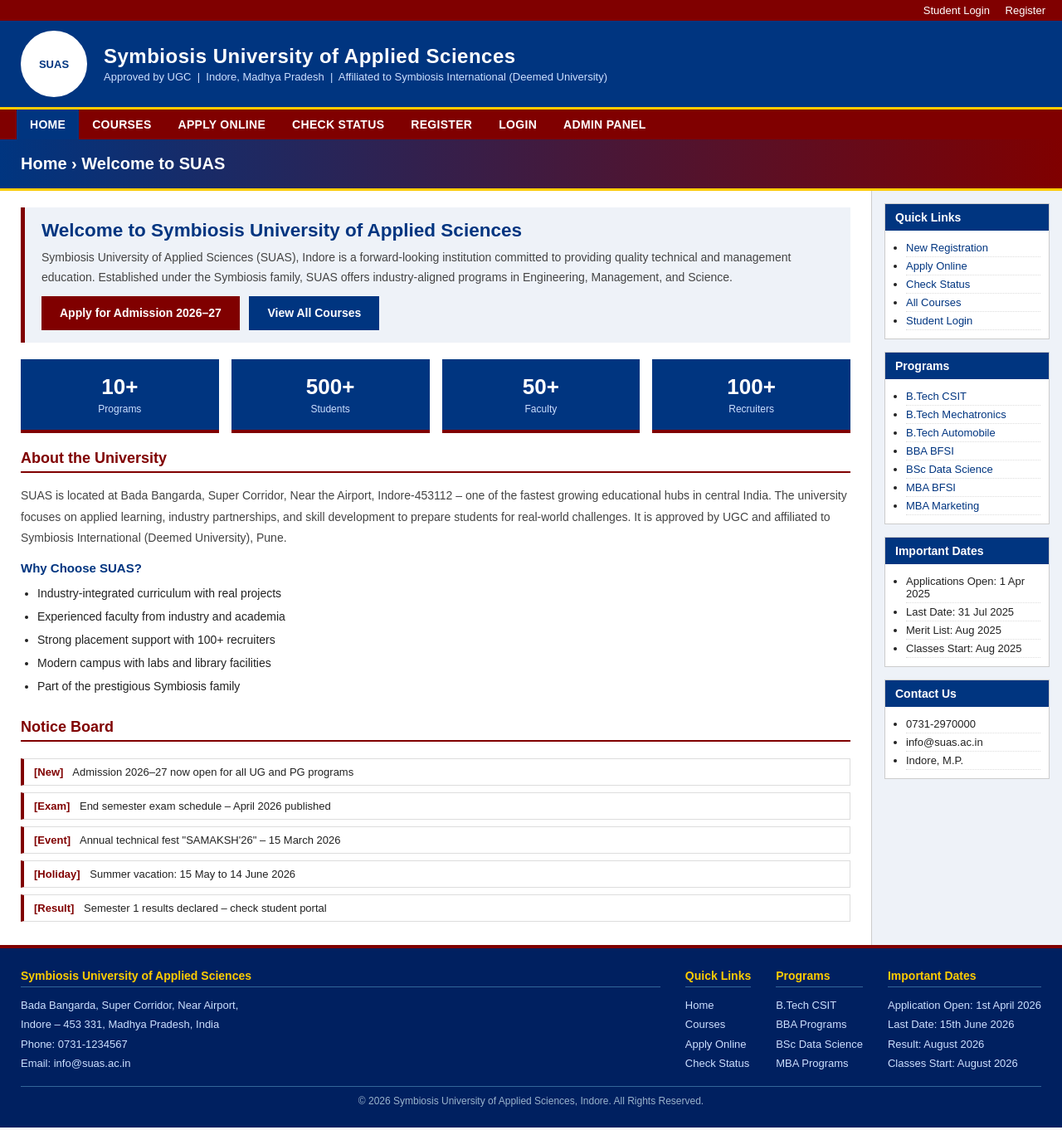
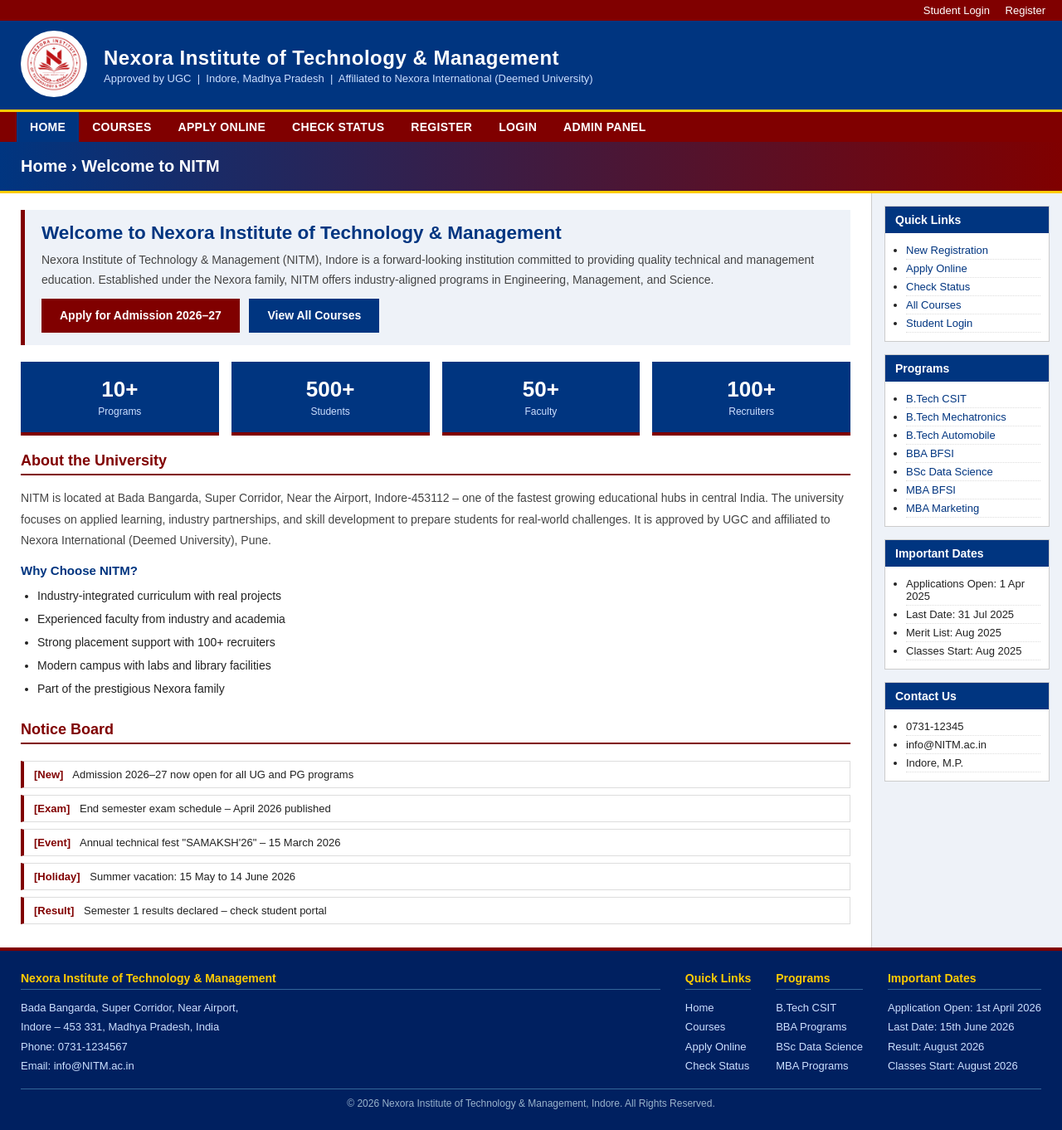
Before and after one commit to guptapravardha/college-admission, a PHP site: page / in a window 1280 px wide. Shown: the whole page at 83% size. Run offline with PHP 8.4, Linux system fonts and the light colour scheme.

Commit message:
Updated project files

```diff
--- a/admin/applications.php
+++ b/admin/applications.php
@@ -59,7 +59,7 @@ $apps_q = mysqli_query($conn,
 <html lang="en">
 <head>
     <meta charset="UTF-8">
-    <title>Manage Applications | SUAS Admin</title>
+    <title>Manage Applications | NITM Admin</title>
     <link rel="stylesheet" href="../css/style.css">
 </head>
 <body>
@@ -134,7 +134,7 @@ $apps_q = mysqli_query($conn,
             <input type="hidden" name="app_id" value="<?= $view_app['application_id'] ?>">
             <div class="form-group">
                 <label>Remarks (optional) – visible to student</label>
-                <textarea name="remarks" placeholder="e.g. Documents verified, Welcome to SUAS"></textarea>
+                <textarea name="remarks" placeholder="e.g. Documents verified, Welcome to NITM"></textarea>
             </div>
             <div style="display:flex; gap:10px;">
                 <button type="submit" name="action" value="Approved" class="btn btn-success">
--- a/admin/courses.php
+++ b/admin/courses.php
@@ -25,7 +25,7 @@ $result = mysqli_query($conn,
 <html lang="en">
 <head>
     <meta charset="UTF-8">
-    <title>Courses | SUAS Admin</title>
+    <title>Courses | NITM Admin</title>
     <link rel="stylesheet" href="../css/style.css">
 </head>
 <body>
--- a/admin/dashboard.php
+++ b/admin/dashboard.php
@@ -32,7 +32,7 @@ $recent_q = mysqli_query($conn,
 <html lang="en">
 <head>
     <meta charset="UTF-8">
-    <title>Admin Dashboard | SUAS</title>
+    <title>Admin Dashboard | NITM</title>
     <link rel="stylesheet" href="../css/style.css">
 </head>
 <body>
--- a/admin/login.php
+++ b/admin/login.php
@@ -31,17 +31,17 @@ if ($_SERVER['REQUEST_METHOD'] === 'POST') {
 <html lang="en">
 <head>
     <meta charset="UTF-8">
-    <title>Admin Login | SUAS</title>
+    <title>Admin Login | NITM</title>
     <link rel="stylesheet" href="../css/style.css">
 </head>
 <body style="background:#eef2f8;">
 <header>
     <div style="width:60px;height:60px;border-radius:50%;border:3px solid #fff;background:#fff;
                 display:flex;align-items:center;justify-content:center;color:#003580;font-weight:bold;">
-        SUAS
+        NITM
     </div>
     <div class="header-text">
-        <h1>SUAS Admin Panel</h1>
+        <h1>NITM Admin Panel</h1>
         <p>College Admission Management System</p>
     </div>
 </header>
--- a/admin/students.php
+++ b/admin/students.php
@@ -27,7 +27,7 @@ $result = mysqli_query($conn,
 <html lang="en">
 <head>
     <meta charset="UTF-8">
-    <title>All Students | SUAS Admin</title>
+    <title>All Students | NITM Admin</title>
     <link rel="stylesheet" href="../css/style.css">
 </head>
 <body>
--- a/courses.php
+++ b/courses.php
@@ -17,15 +17,15 @@ foreach ($courses as $c) {
 }
 ?>
 
-<div class="page-banner">Courses Offered at SUAS</div>
+<div class="page-banner">Courses Offered at NITM</div>
 
 <div class="container">
     <div class="main-content">
 
         <h2 class="section-title">Academic Programs 2025–26</h2>
         <p style="font-size:14px; color:#555; margin-bottom:15px;">
-            SUAS offers a range of undergraduate and postgraduate programs designed to meet industry demands.
-            All programs are approved by UGC and affiliated to Symbiosis International (Deemed University).
+            NITM offers a range of undergraduate and postgraduate programs designed to meet industry demands.
+            All programs are approved by UGC and affiliated to Nexora International (Deemed University).
         </p>
 
         <?php foreach ($departments as $dept => $dept_courses): ?>
--- a/includes/footer.php
+++ b/includes/footer.php
@@ -8,12 +8,12 @@
 <footer>
     <div class="footer-grid">
         <div class="footer-col" style="flex:2;">
-            <h4>Symbiosis University of Applied Sciences</h4>
+            <h4>Nexora Institute of Technology & Management</h4>
             <p>
                 Bada Bangarda, Super Corridor, Near Airport,<br>
                 Indore – 453 331, Madhya Pradesh, India<br>
                 Phone: 0731-1234567<br>
-                Email: info@suas.ac.in
+                Email: info@NITM.ac.in
             </p>
         </div>
         <div class="footer-col">
@@ -39,7 +39,7 @@
         </div>
     </div>
     <div class="footer-bottom">
-        &copy; <?= date('Y') ?> Symbiosis University of Applied Sciences, Indore. All Rights Reserved.
+        &copy; <?= date('Y') ?> Nexora Institute of Technology & Management, Indore. All Rights Reserved.
     </div>
 </footer>
 
--- a/includes/header.php
+++ b/includes/header.php
@@ -6,7 +6,7 @@
 // ============================================================
 
 // $page_title should be set before including this file
-$title = isset($page_title) ? $page_title . ' | SUAS' : 'SUAS - College Admission';
+$title = isset($page_title) ? $page_title . ' | NITM' : 'NITM - College Admission';
 
 // Detect if we are inside a subfolder (like admin/)
 $prefix = (isset($in_subfolder) && $in_subfolder) ? '../' : '';
@@ -42,21 +42,28 @@ $prefix = (isset($in_subfolder) && $in_subfolder) ? '../' : '';
 
 <!-- HEADER -->
 <header>
-    <div style="width:80px;height:80px;border-radius:50%;border:3px solid #fff;
-                background:#fff;display:flex;align-items:center;justify-content:center;
-                color:#003580;font-weight:bold;font-size:13px;text-align:center;flex-shrink:0;">
-        SUAS
+    <div><img src="includes/nitmlogo.png"
+     alt="NITM Logo"
+     style="
+        width:80px;
+        height:80px;
+        border-radius:50%;
+        background:#fff;
+        object-fit:cover;
+        padding:5px;
+        flex-shrink:0;
+     ">
     </div>
     <div class="header-text">
-        <h1>Symbiosis University of Applied Sciences</h1>
-        <p>Approved by UGC &nbsp;|&nbsp; Indore, Madhya Pradesh &nbsp;|&nbsp; Affiliated to Symbiosis International (Deemed University)</p>
+        <h1>Nexora Institute of Technology & Management</h1>
+        <p>Approved by UGC &nbsp;|&nbsp; Indore, Madhya Pradesh &nbsp;|&nbsp; Affiliated to Nexora International (Deemed University)</p>
     </div>
 </header>
 
 <!-- NAVIGATION -->
 <nav>
     <ul>
-        <li><a href="<?= $prefix ?>index.php"   class="<?= basename($_SERVER['PHP_SELF'])=='index.php'   ? 'active' : '' ?>">Home</a></li>
+        <li><a href="<?= $prefix ?>index.php"    class="<?= basename($_SERVER['PHP_SELF'])=='index.php'   ? 'active' : '' ?>">Home</a></li>
         <li><a href="<?= $prefix ?>courses.php"  class="<?= basename($_SERVER['PHP_SELF'])=='courses.php'  ? 'active' : '' ?>">Courses</a></li>
         <li><a href="<?= $prefix ?>apply.php"    class="<?= basename($_SERVER['PHP_SELF'])=='apply.php'    ? 'active' : '' ?>">Apply Online</a></li>
         <li><a href="<?= $prefix ?>status.php"   class="<?= basename($_SERVER['PHP_SELF'])=='status.php'   ? 'active' : '' ?>">Check Status</a></li>
--- a/index.php
+++ b/index.php
@@ -8,7 +8,7 @@ include 'includes/header.php';
 ?>
 
 <!-- PAGE BANNER -->
-<div class="page-banner">Home &rsaquo; Welcome to SUAS</div>
+<div class="page-banner">Home &rsaquo; Welcome to NITM</div>
 
 <div class="container">
 
@@ -17,11 +17,11 @@ include 'includes/header.php';
 
         <!-- Welcome Box -->
         <div class="welcome-box">
-            <h2>Welcome to Symbiosis University of Applied Sciences</h2>
+            <h2>Welcome to Nexora Institute of Technology & Management</h2>
             <p>
-                Symbiosis University of Applied Sciences (SUAS), Indore is a forward-looking institution
+                Nexora Institute of Technology & Management (NITM), Indore is a forward-looking institution
                 committed to providing quality technical and management education. Established under the
-                Symbiosis family, SUAS offers industry-aligned programs in Engineering, Management, and Science.
+                Nexora family, NITM offers industry-aligned programs in Engineering, Management, and Science.
             </p>
             <p style="margin-top:10px;">
                 <a href="apply.php" class="btn btn-danger">Apply for Admission 2026–27</a>
@@ -53,19 +53,19 @@ include 'includes/header.php';
         <!-- About Section -->
         <h2 class="section-title">About the University</h2>
         <p style="line-height:1.8; font-size:14px; color:#444;">
-            SUAS is located at Bada Bangarda, Super Corridor, Near the Airport, Indore-453112 – one of the fastest growing
+            NITM is located at Bada Bangarda, Super Corridor, Near the Airport, Indore-453112 – one of the fastest growing
             educational hubs in central India. The university focuses on applied learning, industry
             partnerships, and skill development to prepare students for real-world challenges.
-            It is approved by UGC and affiliated to Symbiosis International (Deemed University), Pune.
+            It is approved by UGC and affiliated to Nexora International (Deemed University), Pune.
         </p>
 
-        <h3 class="sub-title">Why Choose SUAS?</h3>
+        <h3 class="sub-title">Why Choose NITM?</h3>
         <ul style="padding-left:20px; font-size:14px; line-height:2;">
             <li>Industry-integrated curriculum with real projects</li>
             <li>Experienced faculty from industry and academia</li>
             <li>Strong placement support with 100+ recruiters</li>
             <li>Modern campus with labs and library facilities</li>
-            <li>Part of the prestigious Symbiosis family</li>
+            <li>Part of the prestigious Nexora family</li>
         </ul>
 
         <!-- Notice Board -->
@@ -120,8 +120,8 @@ include 'includes/header.php';
         <div class="sidebar-widget">
             <h3>Contact Us</h3>
             <ul>
-                <li>0731-2970000</li>
-                <li>info@suas.ac.in</li>
+                <li>0731-12345</li>
+                <li>info@NITM.ac.in</li>
                 <li>Indore, M.P.</li>
             </ul>
         </div>
--- a/register.php
+++ b/register.php
@@ -1,13 +1,9 @@
 <?php
-// ============================================================
 //  register.php  –  New student registration
-// ============================================================
 require_once 'config.php';
 $page_title = 'Student Registration';
-
 $error   = '';
 $success = '';
-
 if ($_SERVER['REQUEST_METHOD'] === 'POST') {
 
     // Collect and sanitize inputs
--- a/status.php
+++ b/status.php
@@ -165,8 +165,8 @@ include 'includes/header.php';
         <div class="sidebar-widget">
             <h3>Help</h3>
             <ul>
-                <li>Call: 0731-2970000</li>
-                <li>Email: info@suas.ac.in</li>
+                <li>Call: 0731-1234500</li>
+                <li>Email: info@NITM.ac.in</li>
                 <li>Mon–Sat: 9AM–5PM</li>
             </ul>
         </div>
```
Also changed, not shown: database.sql (+15 -35 lines), login.php (+2 -23 lines), includes/nitmlogo.png (added), includes/suaslogo.jpg (added).
